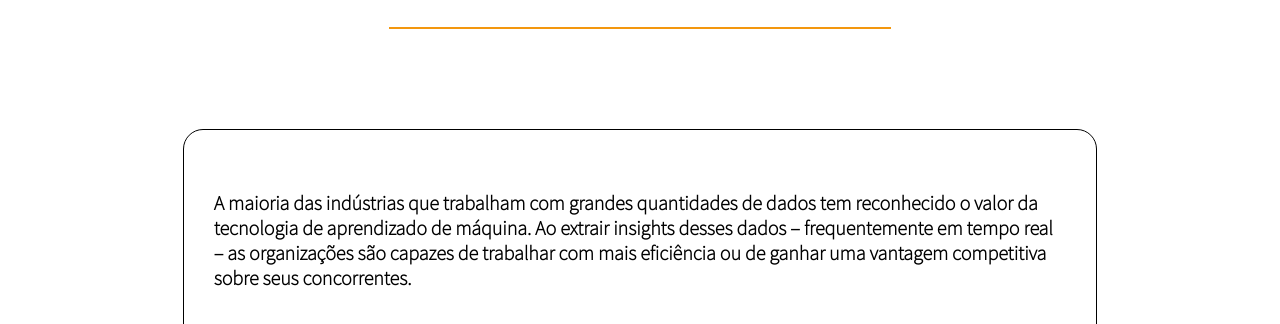
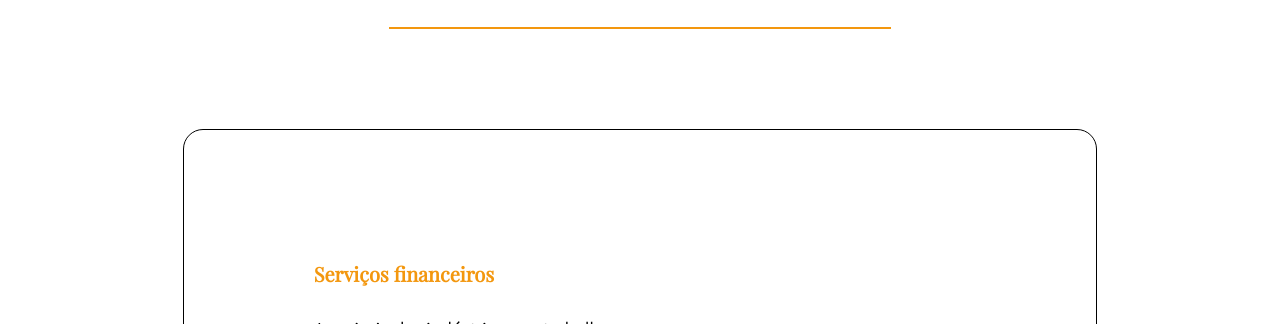
Before and after one commit to FrequencyHz/Site-Artificial-Intelligence, a plain HTML site: page quem-usando.html in a window 1280 px wide. Shown: the part 476-800 px from the top of the page. Drawn offline with nearby package versions, Linux system fonts and the light colour scheme.

Commit message:
Update quem-usando.html

```diff
--- a/quem-usando.html
+++ b/quem-usando.html
@@ -75,7 +75,7 @@
         <div class="side_l">
         </div>
         <div class="center">
-            <p class="pcenter">A maioria das indústrias que trabalham com grandes quantidades de dados tem reconhecido o valor da tecnologia de aprendizado de máquina. Ao extrair insights desses dados – frequentemente em tempo real – as organizações são capazes de trabalhar com mais eficiência ou de ganhar uma vantagem competitiva sobre seus concorrentes.</p>
+
             <div class="incenter">
                 <h2>Serviços financeiros</h2>
                 <p class="pcenter">A maioria das indústrias que trabalham com grandes quantidades de dados tem reconhecido o valor da tecnologia de aprendizado de máquina. Ao extrair insights desses dados – frequentemente em tempo real – as organizações são capazes de trabalhar com mais eficiência ou de ganhar uma vantagem competitiva sobre seus concorrentes.</p>
```
